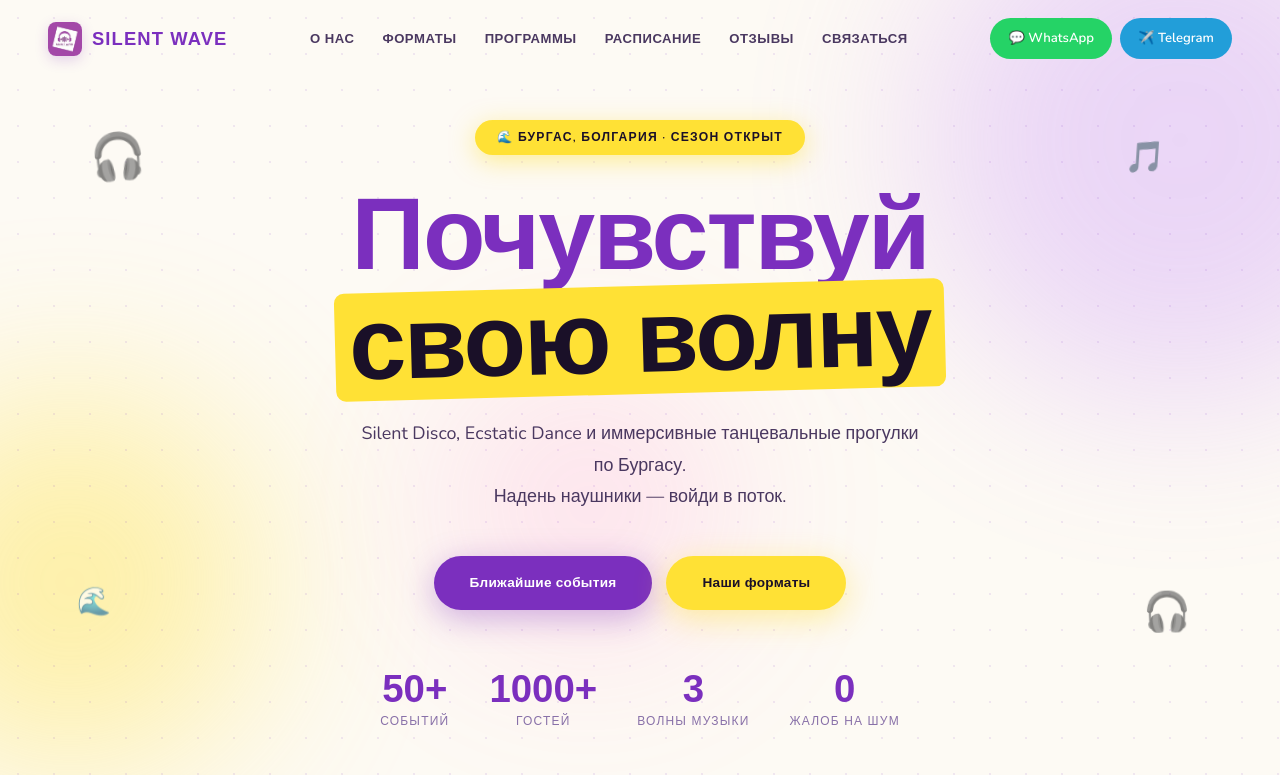
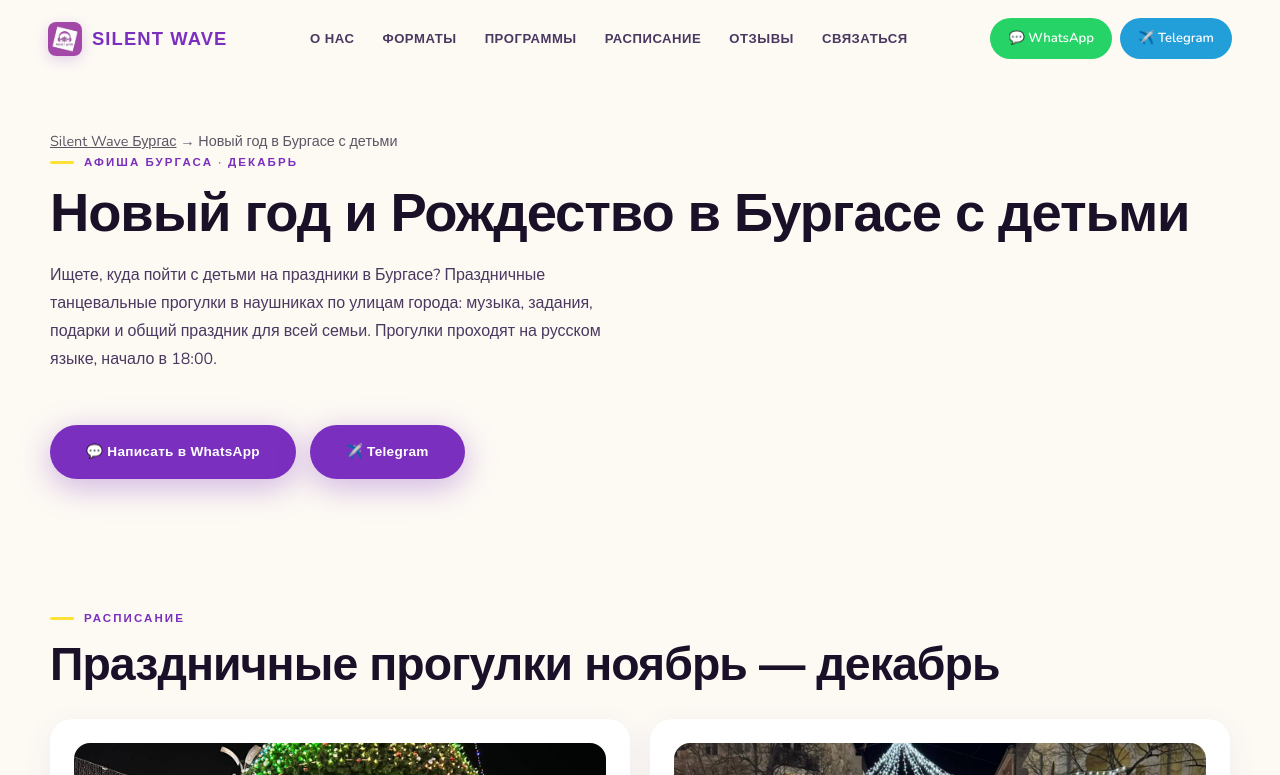
Before and after one commit to delenav1974-hue/silent-wave, a plain HTML site: page novyj-god-burgas-s-detmi.html in a window 1280 px wide. Shown: the top 775 px of the page. Drawn offline with nearby package versions, Linux system fonts and the light colour scheme; a web font is replaced by a local one.

Commit message:
Remove hero section from novyj-god-burgas-s-detmi.html

```diff
--- a/novyj-god-burgas-s-detmi.html
+++ b/novyj-god-burgas-s-detmi.html
@@ -530,28 +530,6 @@
 </div>
 
 <!-- HERO -->
-<header class="hero">
-  <div class="blob b1"></div><div class="blob b2"></div><div class="blob b3"></div>
-  <div class="hero-dots"></div>
-  <span class="hh hh1">🎧</span><span class="hh hh2">🎵</span>
-  <span class="hh hh3">🌊</span><span class="hh hh4">🎧</span>
-  <div class="hc">
-    <div class="hero-badge">🌊 Бургас, Болгария · Сезон открыт</div>
-    <h1><span class="ha">Почувствуй</span><br><span class="hy">свою волну</span></h1>
-    <p class="hero-sub">Silent Disco, Ecstatic Dance и иммерсивные танцевальные прогулки по Бургасу.<br>Надень наушники&nbsp;— войди в поток.</p>
-    <div class="hero-ctas">
-      <a href="./#schedule" class="btn-p">Ближайшие события</a>
-      <a href="./#services" class="btn-y">Наши форматы</a>
-    </div>
-    <div class="hero-stats">
-      <div class="stat"><div class="stat-n">50+</div><div class="stat-l">событий</div></div>
-      <div class="stat"><div class="stat-n">1000+</div><div class="stat-l">гостей</div></div>
-      <div class="stat"><div class="stat-n">3</div><div class="stat-l">волны музыки</div></div>
-      <div class="stat"><div class="stat-n">0</div><div class="stat-l">жалоб на шум</div></div>
-    </div>
-  </div>
-</header>
-
 <!-- ABOUT -->
 
 <main>
```
